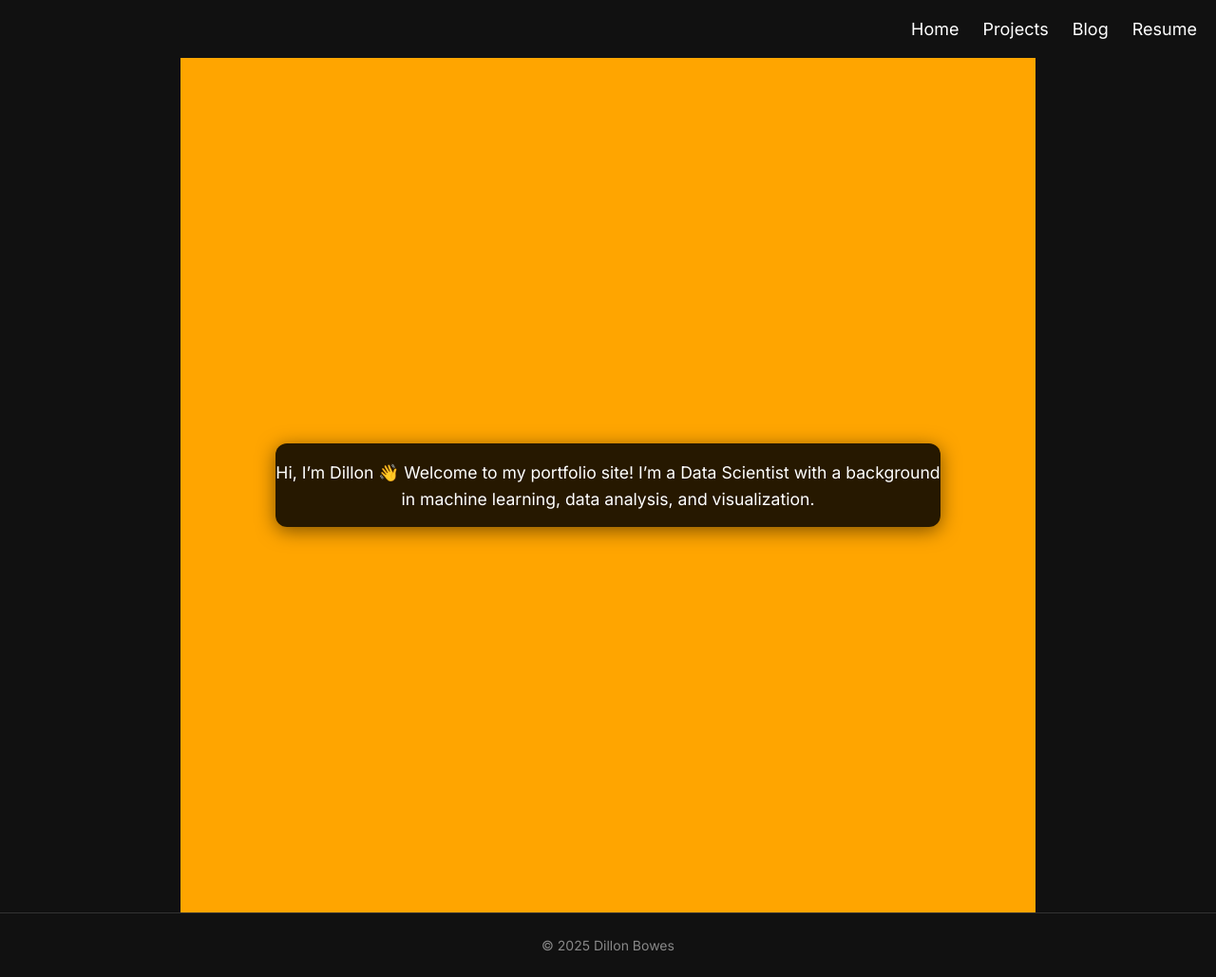
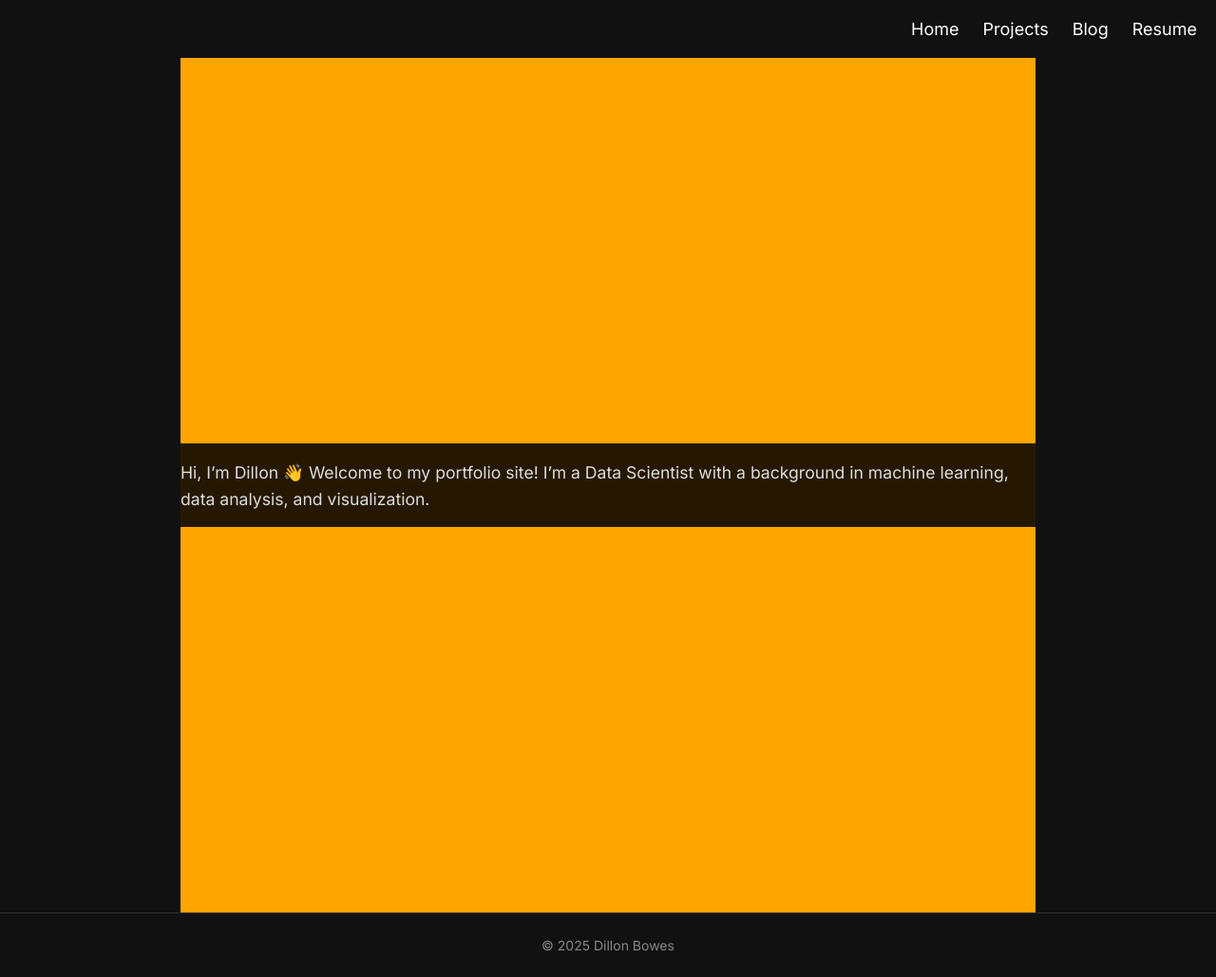
Before and after one commit to DillonBowes/dillonbowes.github.io, a Jekyll site: the page built from index.md, in a window 1280 px wide. Shown: the whole page at 95% size. Built offline with Jekyll 4.4.1, drawn with Linux system fonts in a browser that asks for light colours.

```diff
--- a/assets/css/style.css
+++ b/assets/css/style.css
@@ -151,10 +151,3 @@
 
 .home-overlay .content-box {
     background-color: rgba(0, 0, 0, 0.85); /* black with slight transparency */
-    color: #fff;                            /* white text */
-    padding: 40;
-    max-width: 700px;
-    border-radius: 12px;
-    text-align: center;
-    box-shadow: 0 4px 20px rgba(0,0,0,0.5);
-}
```
